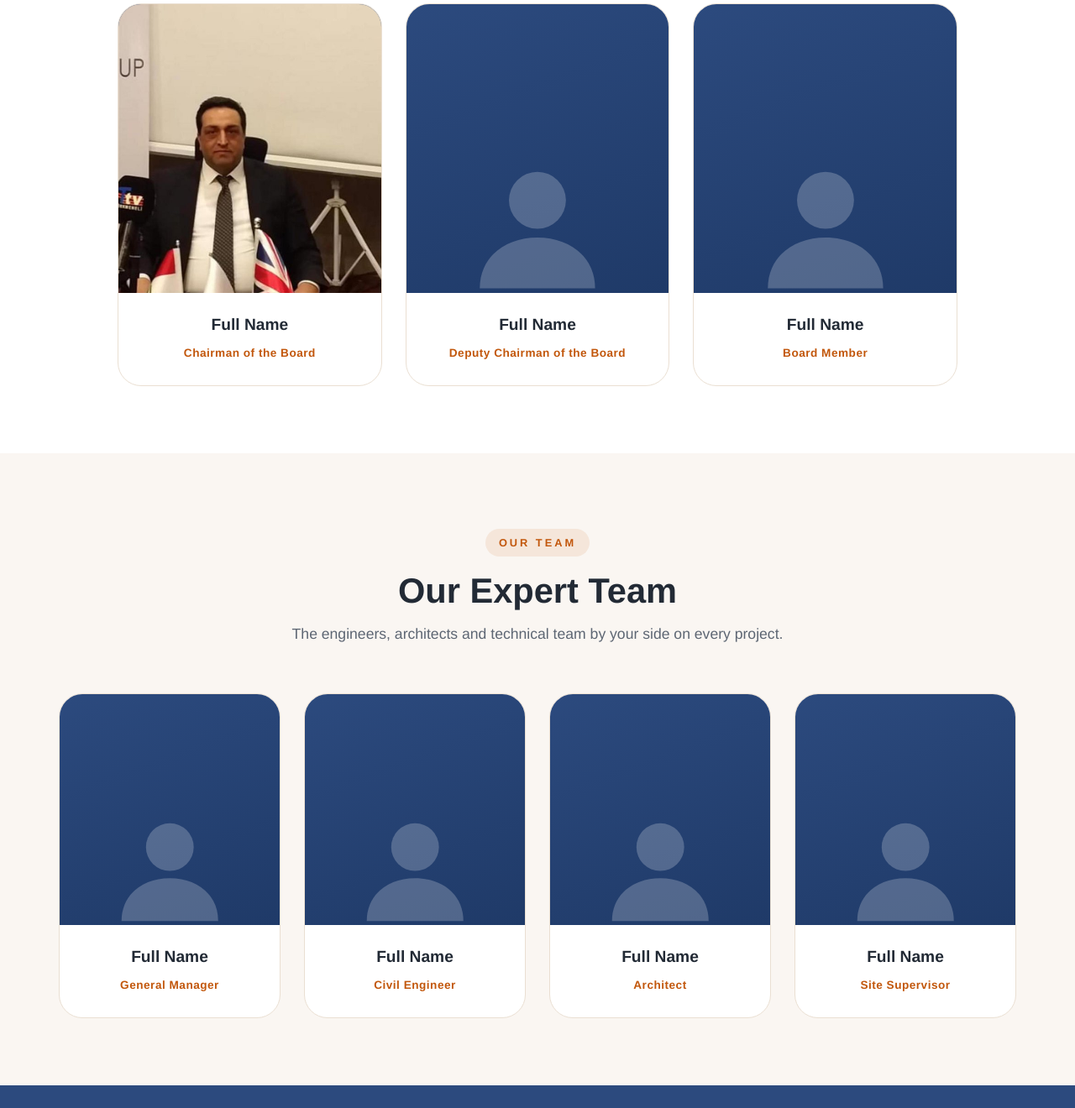
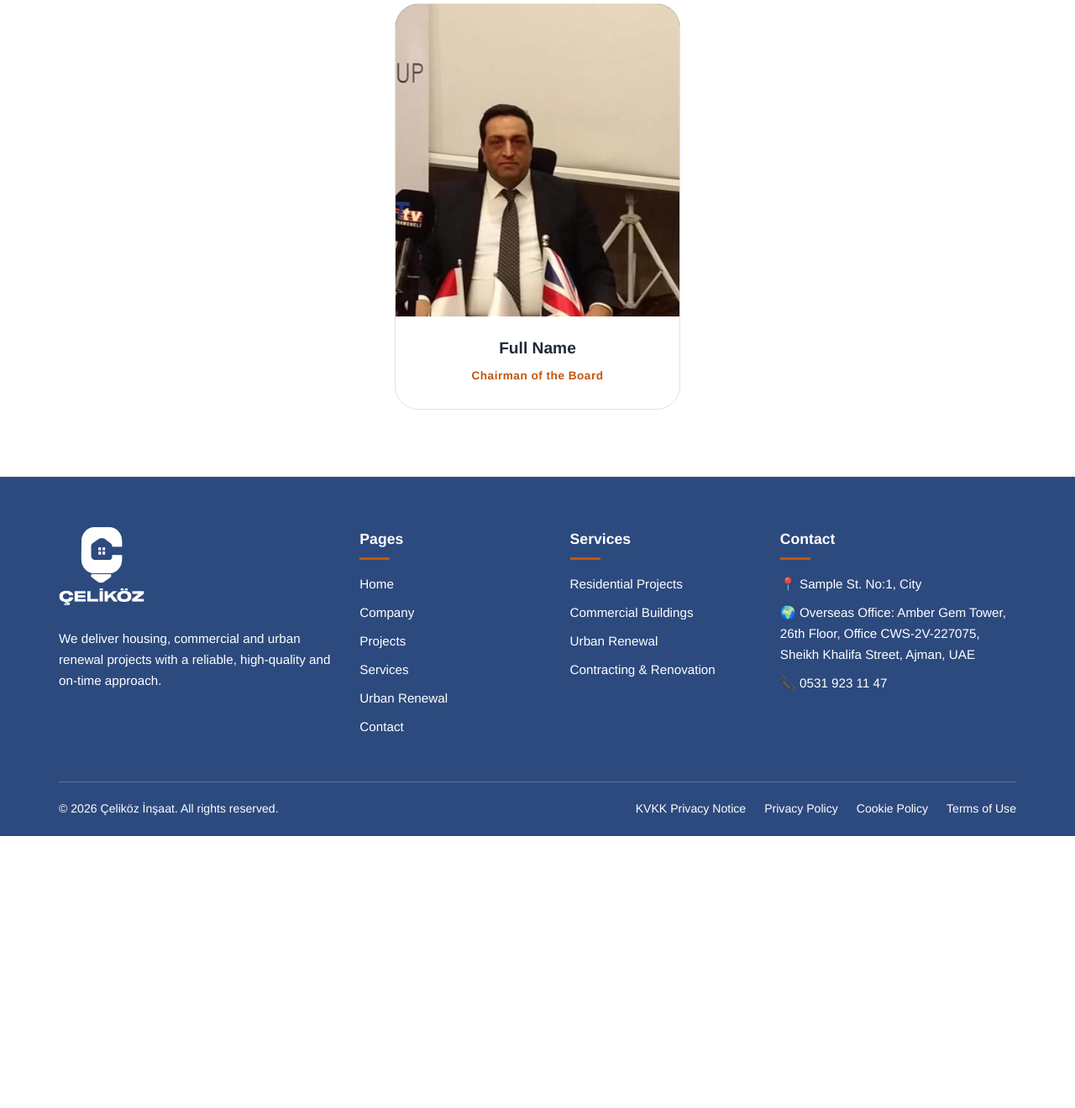
Before and after one commit to celikoz/celikoz-insaat, a plain HTML site: page iletisim.html in a window 1280 px wide. Shown: the part 1477-2797 px from the top of the page at 84% size. After the commit the page ends 2473 px from the top, so only its background shows below. Drawn offline with Linux system fonts and the light colour scheme.

Commit message:
Iletisim: uzman kadro kaldirildi, yonetim kurulunda sadece fotografli kart
Co-Authored-By: Claude Sonnet 5.5 <noreply@anthropic.com>

```diff
--- a/iletisim.html
+++ b/iletisim.html
@@ -3,7 +3,7 @@
 <head>
 <meta charset="utf-8"><meta name="viewport" content="width=device-width,initial-scale=1">
 <title>Çeliköz İnşaat | İletişim</title>
-<link rel="stylesheet" href="style.css?v=53">
+<link rel="stylesheet" href="style.css?v=54">
 </head>
 <body>
 
@@ -57,53 +57,16 @@
       <p>Çeliköz İnşaat'ı geleceğe taşıyan yönetim ekibimiz.</p>
     </div>
     <!-- Fotoğraf eklemek için: <div class="tm-photo" style="--img:url('ekip-1.jpg')"> (silüet otomatik gizlenir) -->
-    <div class="tm-grid tm-grid-3">
+    <div class="tm-grid tm-solo">
       <article class="tm-card">
         <div class="tm-photo" style="--img:url('ekip-1.jpg');background-position:center 22%"><svg viewBox="0 0 24 24"><circle cx="12" cy="8" r="4.2"/><path d="M3.5 21c0-4.7 3.8-7.5 8.5-7.5s8.5 2.8 8.5 7.5z"/></svg></div>
         <div class="tm-body"><h3>Ad Soyad</h3><span>Yönetim Kurulu Başkanı</span></div>
-      </article>
-      <article class="tm-card">
-        <div class="tm-photo"><svg viewBox="0 0 24 24"><circle cx="12" cy="8" r="4.2"/><path d="M3.5 21c0-4.7 3.8-7.5 8.5-7.5s8.5 2.8 8.5 7.5z"/></svg></div>
-        <div class="tm-body"><h3>Ad Soyad</h3><span>Yönetim Kurulu Başkan Yardımcısı</span></div>
-      </article>
-      <article class="tm-card">
-        <div class="tm-photo"><svg viewBox="0 0 24 24"><circle cx="12" cy="8" r="4.2"/><path d="M3.5 21c0-4.7 3.8-7.5 8.5-7.5s8.5 2.8 8.5 7.5z"/></svg></div>
-        <div class="tm-body"><h3>Ad Soyad</h3><span>Yönetim Kurulu Üyesi</span></div>
       </article>
     </div>
   </div>
 </section>
 
-<!-- 4. Ekibimiz -->
-<section class="tm-sec tm-alt">
-  <div class="container">
-    <div class="why-head">
-      <span class="eyebrow">Ekibimiz</span>
-      <h2>Uzman Kadromuz</h2>
-      <p>Her projede yanınızda olan mühendis, mimar ve teknik ekibimiz.</p>
-    </div>
-    <div class="tm-grid tm-grid-4">
-      <article class="tm-card tm-sm">
-        <div class="tm-photo"><svg viewBox="0 0 24 24"><circle cx="12" cy="8" r="4.2"/><path d="M3.5 21c0-4.7 3.8-7.5 8.5-7.5s8.5 2.8 8.5 7.5z"/></svg></div>
-        <div class="tm-body"><h3>Ad Soyad</h3><span>Genel Müdür</span></div>
-      </article>
-      <article class="tm-card tm-sm">
-        <div class="tm-photo"><svg viewBox="0 0 24 24"><circle cx="12" cy="8" r="4.2"/><path d="M3.5 21c0-4.7 3.8-7.5 8.5-7.5s8.5 2.8 8.5 7.5z"/></svg></div>
-        <div class="tm-body"><h3>Ad Soyad</h3><span>İnşaat Mühendisi</span></div>
-      </article>
-      <article class="tm-card tm-sm">
-        <div class="tm-photo"><svg viewBox="0 0 24 24"><circle cx="12" cy="8" r="4.2"/><path d="M3.5 21c0-4.7 3.8-7.5 8.5-7.5s8.5 2.8 8.5 7.5z"/></svg></div>
-        <div class="tm-body"><h3>Ad Soyad</h3><span>Mimar</span></div>
-      </article>
-      <article class="tm-card tm-sm">
-        <div class="tm-photo"><svg viewBox="0 0 24 24"><circle cx="12" cy="8" r="4.2"/><path d="M3.5 21c0-4.7 3.8-7.5 8.5-7.5s8.5 2.8 8.5 7.5z"/></svg></div>
-        <div class="tm-body"><h3>Ad Soyad</h3><span>Şantiye Şefi</span></div>
-      </article>
-    </div>
-  </div>
-</section>
-
-<script src="script.js?v=53"></script>
-<script src="i18n.js?v=53"></script>
+<script src="script.js?v=54"></script>
+<script src="i18n.js?v=54"></script>
 </body>
 </html>
--- a/style.css
+++ b/style.css
@@ -663,3 +663,6 @@ html{scroll-behavior:smooth}
 /* İletişim: 4 bilgi kartı (2x2) */
 .ct-solo .ct-list{grid-template-columns:repeat(2,1fr)}
 @media(max-width:900px){.ct-solo .ct-list{grid-template-columns:1fr}}
+
+/* İletişim: tek yönetim kartı */
+.tm-solo{grid-template-columns:minmax(0,340px)}
```
Also changed, not shown: cerez-politikasi.html (+3 -3 lines), gizlilik-politikasi.html (+3 -3 lines), hizmetler.html (+3 -3 lines), index.html (+3 -3 lines), kentsel-donusum.html (+3 -3 lines), kullanim-kosullari.html (+3 -3 lines), kurumsal.html (+3 -3 lines), kvkk.html (+3 -3 lines), projeler.html (+3 -3 lines).
